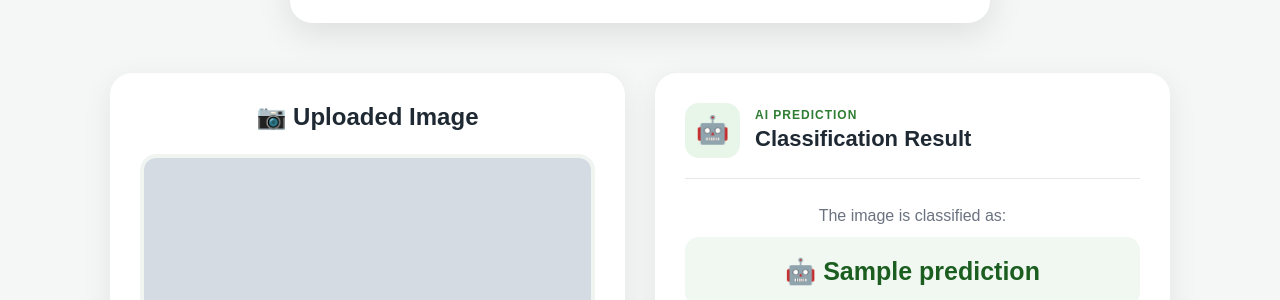
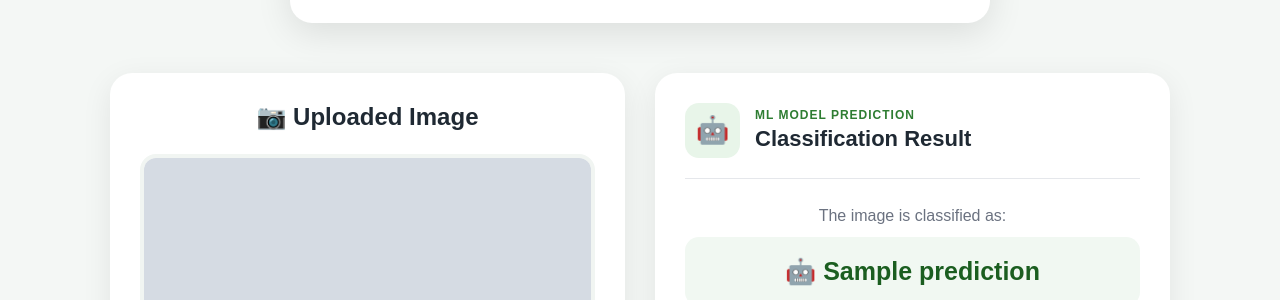
Before and after one commit to hz605413-dot/fruits-vegetables-classification, a Flask app: template templates/index.html in a window 1280 px wide. Shown: the part 928-1228 px from the top of the page. Run offline with Flask 3, Linux system fonts and the light colour scheme; the template is opened without the code that fills it: most values are stand-ins (such as "Sample title", 1, 10 or a date in 2020); grey boxes marked "Sample" are stand-in pictures.

Commit message:
BUGS FIX

```diff
--- a/templates/index.html
+++ b/templates/index.html
@@ -188,7 +188,7 @@
                         <div>
 
                             <p class="result-label">
-                                AI PREDICTION
+                                ML MODEL PREDICTION
                             </p>
 
                             <h2>
```
